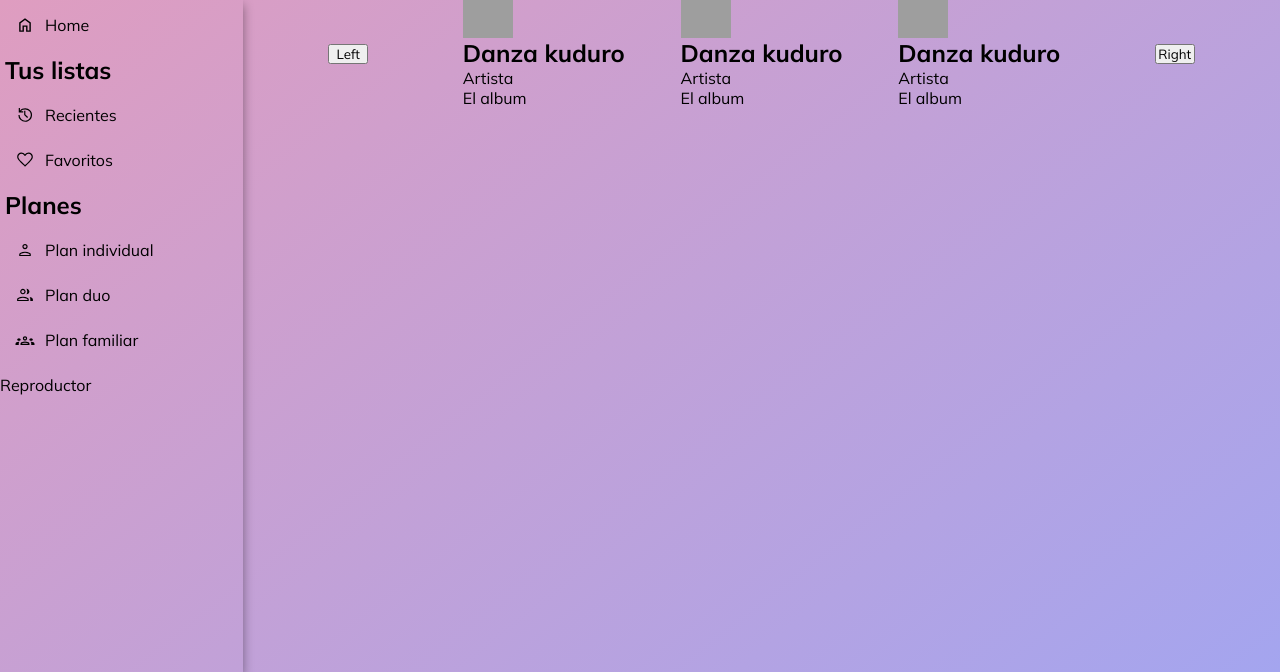
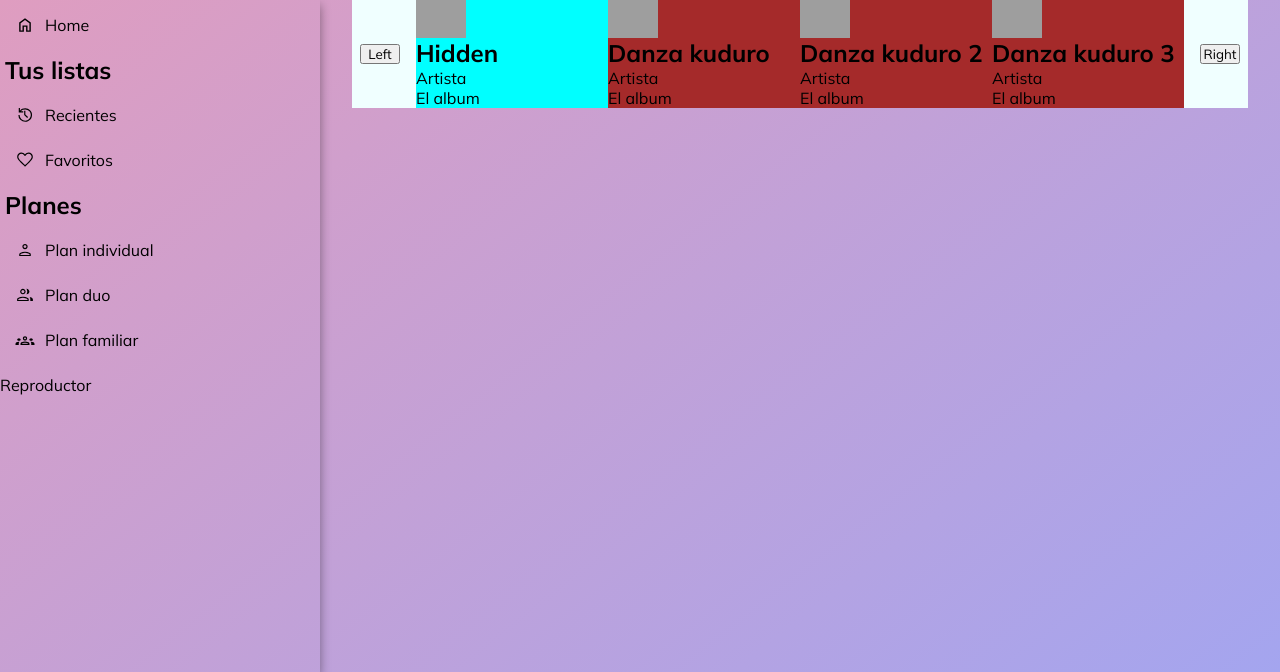
Before and after one commit to NestorNey/proyecto-dise-o, a PHP site: page /proyecto-dise-o/ in a window 1280 px wide. Shown: the part 128-800 px from the top of the page. Run offline with PHP 8.4, Linux system fonts and the light colour scheme; data that the repository does not hold is empty; grey boxes are pictures that could not be loaded.

Commit message:
Carousel cart added

```diff
--- a/static/css/carrusel.css
+++ b/static/css/carrusel.css
@@ -6,15 +6,18 @@
   display: flex;
   align-items: center;
   justify-content: space-around;
-  width: 90%;
+  width: 70vw;
+  background-color: azure;
   margin: auto;
+  overflow: hidden;
 }
 
 #carousel-sec #interCarousel{
   display: flex;
   align-items: center;
   justify-content: space-around;
-  width: 70%;
+  width: 60vw;
+  overflow: hidden;
 }
 
 #carousel-sec button{
@@ -24,3 +27,20 @@
 #carousel-sec img{
   width: 50px;
 }
+
+
+#hiddenCart{
+  transition: transform;
+  transition-duration: 5s;
+  background-color: aqua;
+}
+
+#hiddenCart.show{
+  transform: translateX(-50%);
+  filter: brightness(50%);
+}
+
+.cSong{
+  width: 20vw;
+  background-color: brown;
+}
--- a/static/css/main.css
+++ b/static/css/main.css
@@ -20,7 +20,7 @@ main{
 }
 
 #mainPanel{
-    width: 100%;
+    width: 75vw;
     height: 100%;
 
     overflow-y: scroll;
--- a/static/css/menu.css
+++ b/static/css/menu.css
@@ -1,5 +1,5 @@
 menu{
-    width: 300px;
+    width: 25vw;
     height: 100%;
     box-shadow: 0px 5px 10px 0px rgba(0, 0, 0, 0.4);
 
--- a/static/js/carrusel.js
+++ b/static/js/carrusel.js
@@ -34,19 +34,19 @@ async function fetchData() {
 
 function updateSongDisplay() {
     let leftSong = songs[(apuntador - 1 + songs.length) % songs.length]
-    leftCart.album = leftSong.album
-    leftCart.artist = leftSong.artista
-    leftCart.title = leftSong.nombre
+    leftCart.album.innerText = leftSong.album
+    leftCart.artist.innerText = leftSong.artista
+    leftCart.title.innerText = leftSong.nombre
 
     let mainSong = songs[apuntador]
-    mainCart.album = mainSong.album
-    mainCart.artist = mainSong.artista
-    mainCart.title = mainSong.nombre
+    mainCart.album.innerText = mainSong.album
+    mainCart.artist.innerText = mainSong.artista
+    mainCart.title.innerText = mainSong.nombre
 
     let rightSong = songs[(apuntador + 1) % songs.length]
-    rightCart.album = rightSong.album
-    rightCart.artist = rightSong.artista
-    rightCart.title = rightSong.nombre
+    rightCart.album.innerText = rightSong.album
+    rightCart.artist.innerText = rightSong.artista
+    rightCart.title.innerText = rightSong.nombre
 
     /*rightCart.innerText = songs[(apuntador + 1) % songs.length].nombre;
     mainCart.innerText = songs[apuntador].nombre;*/
@@ -69,18 +69,40 @@ async function main() {
         left.addEventListener('click', () => {
             console.log(prev());
             updateSongDisplay();
+            console.clear()
+            console.log(leftCart)
+            console.log(mainCart)
+            console.log(rightCart)
         });
 
         right.addEventListener('click', () => {
             console.log(next());
             updateSongDisplay();
+            console.clear()
+            console.log(leftCart)
+            console.log(mainCart)
+            console.log(rightCart)
         });
 
         // Muestra la primera canción al inicio
-        //updateSongDisplay();
+        updateSongDisplay();
     } else {
         console.log('No se encontraron canciones.');
     }
 }
 
+function slideRightCarousel(){
+
+}
+
 main();
+
+const hiddenCart = document.getElementById("hiddenCart")
+
+hiddenCart.addEventListener("click", (event)=>{
+  hiddenCart.style.transitionDuration = ".5s"
+})
+
+hiddenCart.addEventListener("mouseover", (event)=>{
+  hiddenCart.classList.toggle("show")
+})
--- a/views/main.php
+++ b/views/main.php
@@ -7,20 +7,19 @@
 
 <head>
     <link rel="stylesheet" href="./static/css/carrusel.css" />
-    <link
-        rel="stylesheet"
-        href="https://cdn.jsdelivr.net/npm/swiper@10/swiper-bundle.min.css"
-    />
-    <style>
-        .cSong{
-            display: none;
-        }
-    </style>
 </head>
 <section id="carousel-sec" class=".swiper-pagination">
    <button id="left">Left</button>
    <section id="interCarousel">
-        <article id="leftCart">
+        <article class="cSong" id="hiddenCart">
+            <img i="lcImg" src="./static/img/canciones/album.png">
+            <div>
+                <h2 id="hcTitle">Hidden</h2>
+                <p id="hcArtist">Artista</p>
+                <p id="hcAlbum">El album</p>
+            </div>
+        </article>
+        <article class="cSong" id="leftCart">
             <img i="lcImg" src="./static/img/canciones/album.png">
             <div>
                 <h2 id="lcTitle">Danza kuduro</h2>
@@ -28,18 +27,18 @@
                 <p id="lcAlbum">El album</p>
             </div>
         </article>
-        <article id="mainCart">
+        <article class="cSong" id="mainCart">
             <img i="mcImg" src="./static/img/canciones/album.png">
             <div>
-                <h2 id="mcTitle">Danza kuduro</h2>
+                <h2 id="mcTitle">Danza kuduro 2</h2>
                 <p id="mcArtist">Artista</p>
                 <p id="mcAlbum">El album</p>
             </div>
         </article>
-        <article id="rightCart">
+        <article class="cSong" id="rightCart">
             <img i="rcImg" src="./static/img/canciones/album.png">
             <div>
-                <h2 id="rcTitle">Danza kuduro</h2>
+                <h2 id="rcTitle">Danza kuduro 3</h2>
                 <p id="rcArtist">Artista</p>
                 <p id="rcAlbum">El album</p>
             </div>
@@ -48,4 +47,3 @@
    <button id="right">Right</button>
 </section>
 <script defer src="./static/js/carrusel.js" type="text/javascript"></script>
-<script src="https://cdn.jsdelivr.net/npm/swiper@10/swiper-bundle.min.js"></script>
```
